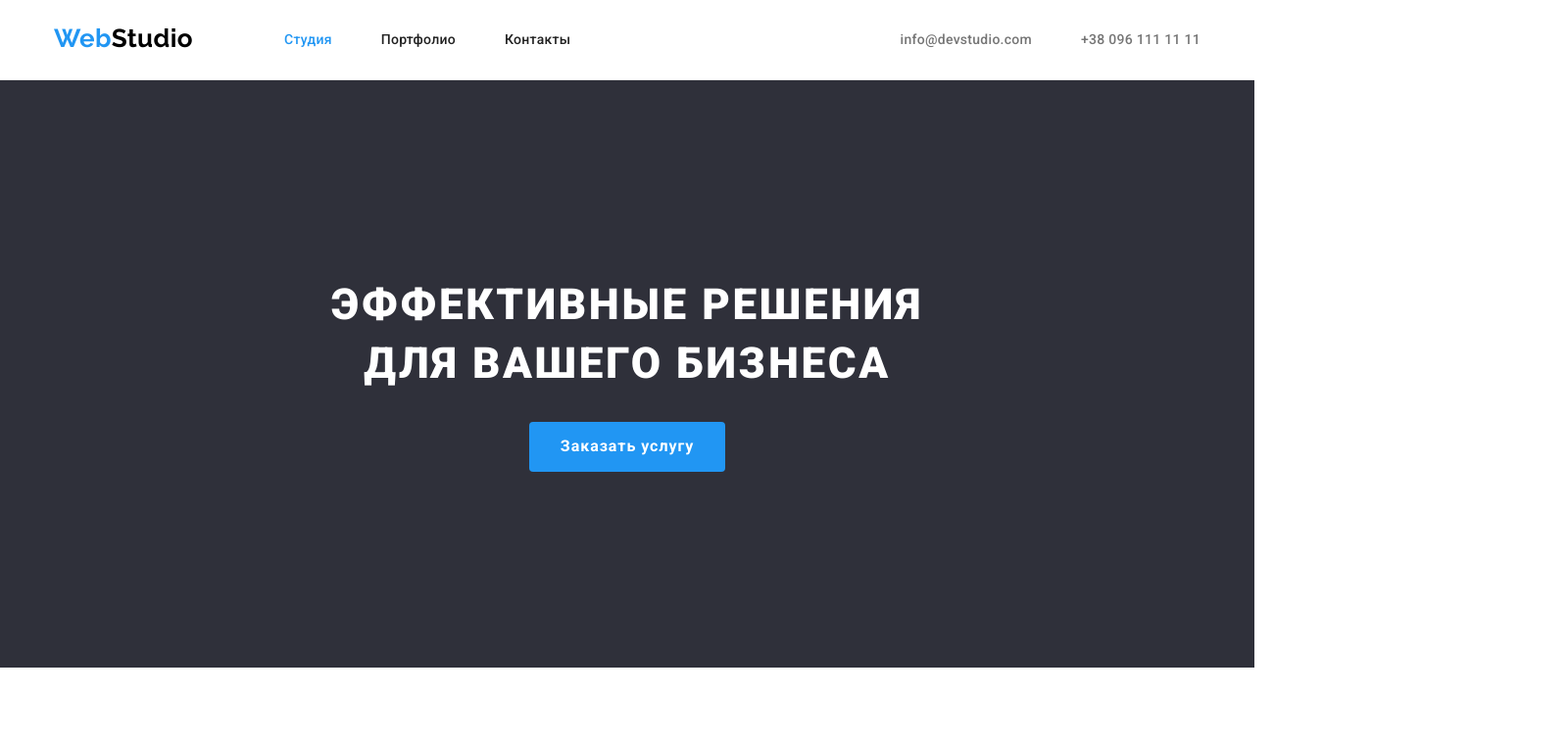
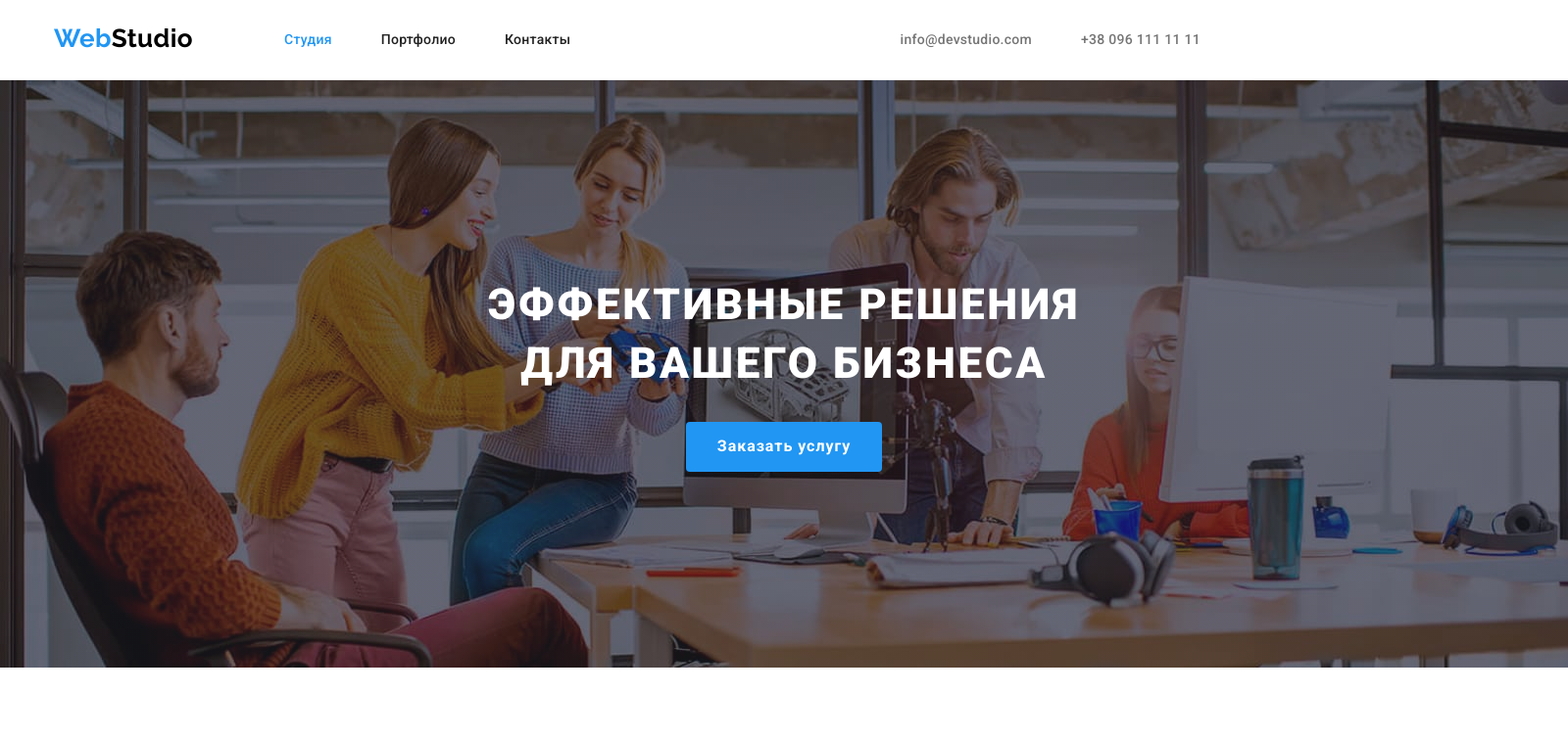
Before and after one commit to okhotnyk/goit-markup-hw-04, a plain HTML site: page index.html in a window 1280 px wide. Shown: the top 756 px of the page at 98% size, 1600 px wide, since content can reach past the window. Drawn offline with nearby package versions, Linux system fonts and the light colour scheme.

Commit message:
hero image and shadow made

```diff
--- a/css/styles.css
+++ b/css/styles.css
@@ -10,6 +10,7 @@
   --contrast-text-color: #ffffff;
   --border-line-color: #ececec;
   --borders-card-color: #eeeeee;
+  --hero-shadow: #2f303a;
 }
 
 body {
@@ -146,11 +147,23 @@ p {
 
 /* ---- hero ---- */
 .hero {
+  width: 1600px;
+  height: 600px;
+  margin: 0 auto;
   padding-top: 200px;
   padding-bottom: 200px;
 
+  background-image: linear-gradient(
+      to right,
+      rgba(47, 48, 58, 0.4),
+      rgba(47, 48, 58, 0.4)
+    ),
+    url(../images/img-hero.jpg);
+  background-size: contain;
+  background-repeat: no-repeat;
+  background-position: center;
+
   align-content: middle;
-  background-color: var(--brand-background);
   text-align: center;
 }
 
```
Also changed, not shown: images/icons.svg (renamed from images/symbol-defs.svg), images/img-hero.jpg (added), 1 other file.
